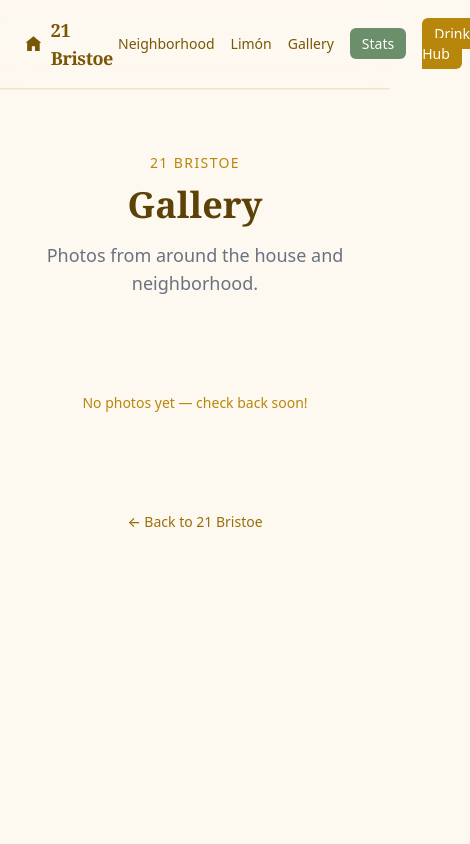
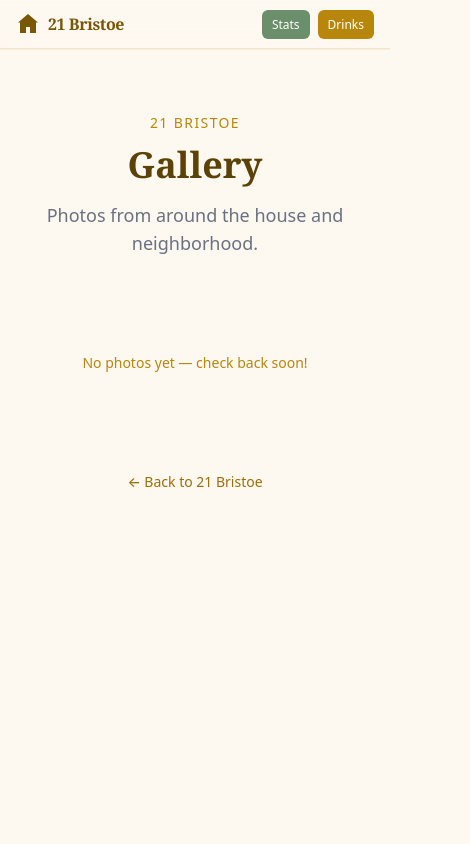
Before and after one commit to faberalarcon/home, an Astro site: page /gallery in a window 390 px wide. Shown: the top 844 px of the page, 470 px wide, since content can reach past the window. Built offline with nearby package versions, Linux system fonts and the light colour scheme; Astro itself is replaced by a stand-in of ours.

Commit message:
Fix: mobile header overflow — hide section anchors, shrink CTAs

```diff
--- a/src/components/Header.astro
+++ b/src/components/Header.astro
@@ -2,35 +2,35 @@
 // Header component — minimal site nav
 ---
 
-<header class="w-full py-4 px-6 bg-gradient-to-b from-warm-50/85 to-warm-50/70 backdrop-blur-md border-b border-warm-200/60 sticky top-0 z-50 shadow-[0_1px_0_rgba(184,134,11,0.08)]">
-  <nav class="max-w-5xl mx-auto flex items-center justify-between" aria-label="Main navigation">
+<header class="w-full py-3 sm:py-4 px-4 sm:px-6 bg-gradient-to-b from-warm-50/85 to-warm-50/70 backdrop-blur-md border-b border-warm-200/60 sticky top-0 z-50 shadow-[0_1px_0_rgba(184,134,11,0.08)]">
+  <nav class="max-w-5xl mx-auto flex items-center justify-between gap-3" aria-label="Main navigation">
     <a
       href="/"
-      class="flex items-center gap-2 text-warm-700 hover:text-warm-500 transition-colors focus-visible:outline-warm-500"
+      class="flex items-center gap-2 text-warm-700 hover:text-warm-500 transition-colors focus-visible:outline-warm-500 flex-shrink-0"
       aria-label="21 Bristoe — home"
     >
       <!-- House icon -->
       <svg class="w-6 h-6" viewBox="0 0 24 24" fill="currentColor" aria-hidden="true">
         <path d="M12 2L2 10.5h2V21h6v-6h4v6h6V10.5h2L12 2z"/>
       </svg>
-      <span class="font-bold text-lg tracking-tight font-display">21 Bristoe</span>
+      <span class="font-bold text-base sm:text-lg tracking-tight font-display">21 Bristoe</span>
     </a>
 
-    <!-- Navigation links -->
-    <ul class="flex items-center gap-4 md:gap-6 text-sm font-medium list-none" role="list">
-      <li>
+    <!-- Navigation links — section anchors hidden on mobile to keep CTAs in viewport -->
+    <ul class="flex items-center gap-2 sm:gap-4 md:gap-6 text-sm font-medium list-none" role="list">
+      <li class="hidden md:block">
         <a href="/#neighborhood" class="text-warm-700 hover:text-warm-500 transition-colors">Neighborhood</a>
       </li>
-      <li>
+      <li class="hidden md:block">
         <a href="/#limon" class="text-warm-700 hover:text-warm-500 transition-colors">Limón</a>
       </li>
-      <li>
+      <li class="hidden sm:block">
         <a href="/gallery" class="text-warm-700 hover:text-warm-500 transition-colors">Gallery</a>
       </li>
       <li>
         <a
           href="https://stats.21bristoe.com"
-          class="px-3 py-1.5 bg-sage-500 text-white rounded-md text-sm font-medium hover:bg-sage-600 transition-colors"
+          class="px-2.5 sm:px-3 py-1.5 bg-sage-500 text-white rounded-md text-xs sm:text-sm font-medium hover:bg-sage-600 transition-colors whitespace-nowrap"
           target="_blank"
           rel="noopener noreferrer"
         >
@@ -40,11 +40,12 @@
       <li>
         <a
           href="https://drink-hub.21bristoe.com"
-          class="px-3 py-1.5 bg-warm-500 text-white rounded-md text-sm font-medium hover:bg-warm-600 transition-colors"
+          class="px-2.5 sm:px-3 py-1.5 bg-warm-500 text-white rounded-md text-xs sm:text-sm font-medium hover:bg-warm-600 transition-colors whitespace-nowrap"
           target="_blank"
           rel="noopener noreferrer"
         >
-          Drink Hub
+          <span class="sm:hidden">Drinks</span>
+          <span class="hidden sm:inline">Drink Hub</span>
         </a>
       </li>
     </ul>
```
